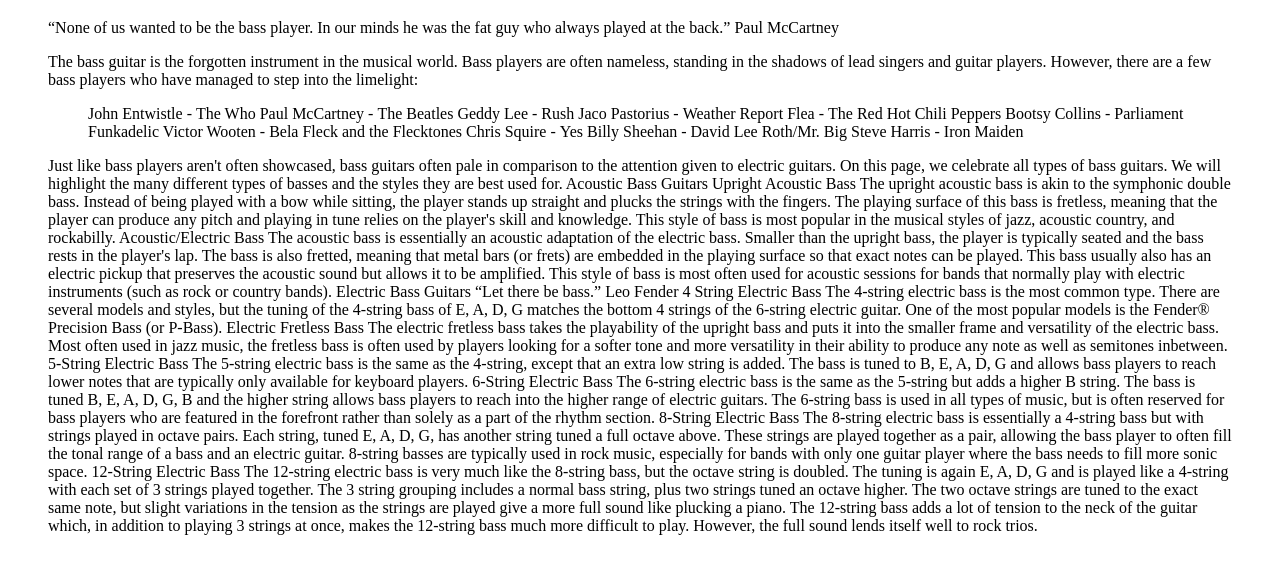
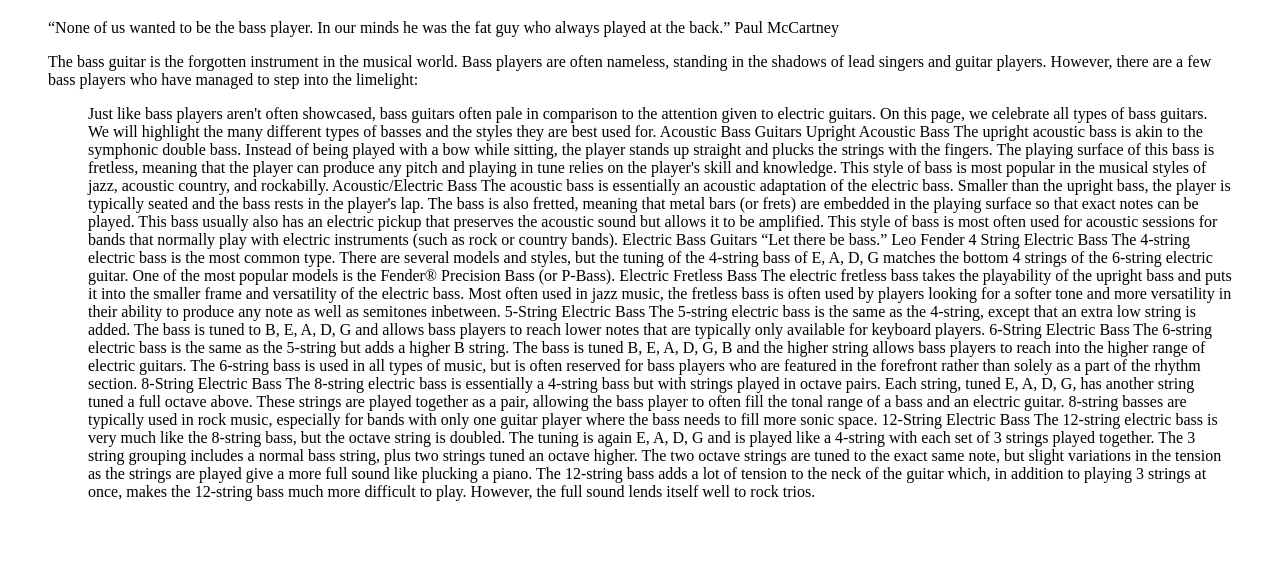
Before and after one commit to jcmusterman/IS_LT-7370-Project-1, a plain HTML site: page index.html in a window 1280 px wide. Shown: the part 61-634 px from the top of the page. Drawn offline with Linux system fonts and the light colour scheme.

Commit message:
Update index.html

```diff
--- a/index.html
+++ b/index.html
@@ -7,7 +7,7 @@
 
 <p>The bass guitar is the forgotten instrument in the musical world. Bass players are often nameless, standing in the shadows of lead singers and guitar players. However, there are a few bass players who have managed to step into the limelight:</p>
 <ul>
-John Entwistle - The Who
+<John Entwistle - The Who
 Paul McCartney - The Beatles
 Geddy Lee - Rush
 Jaco Pastorius - Weather Report
```
